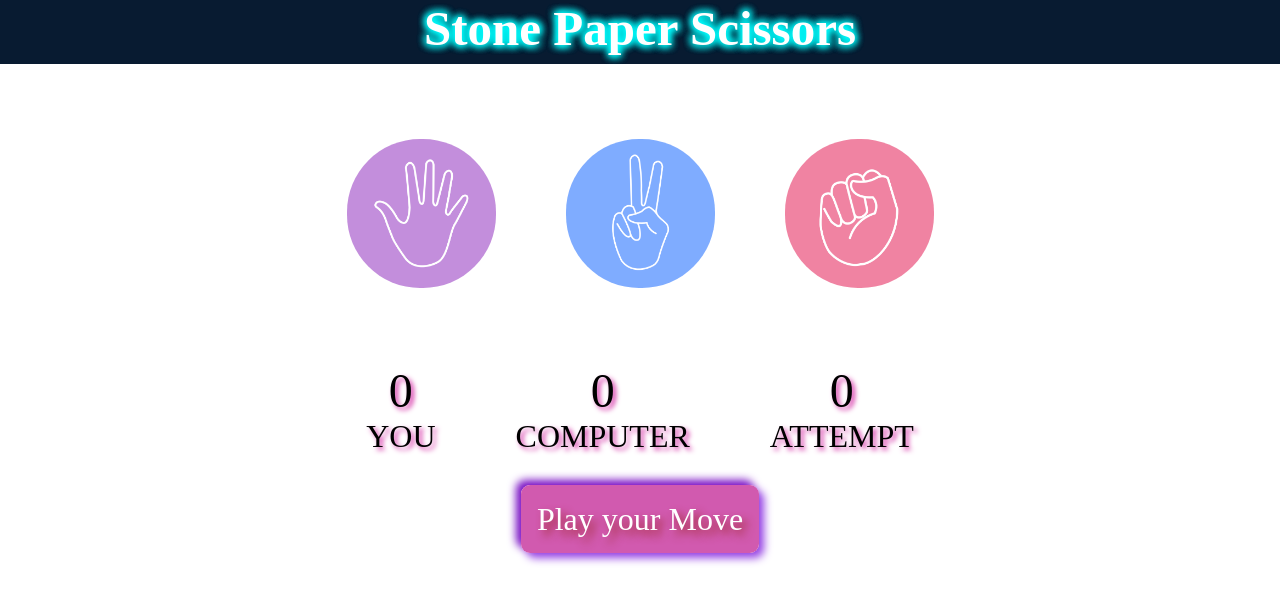
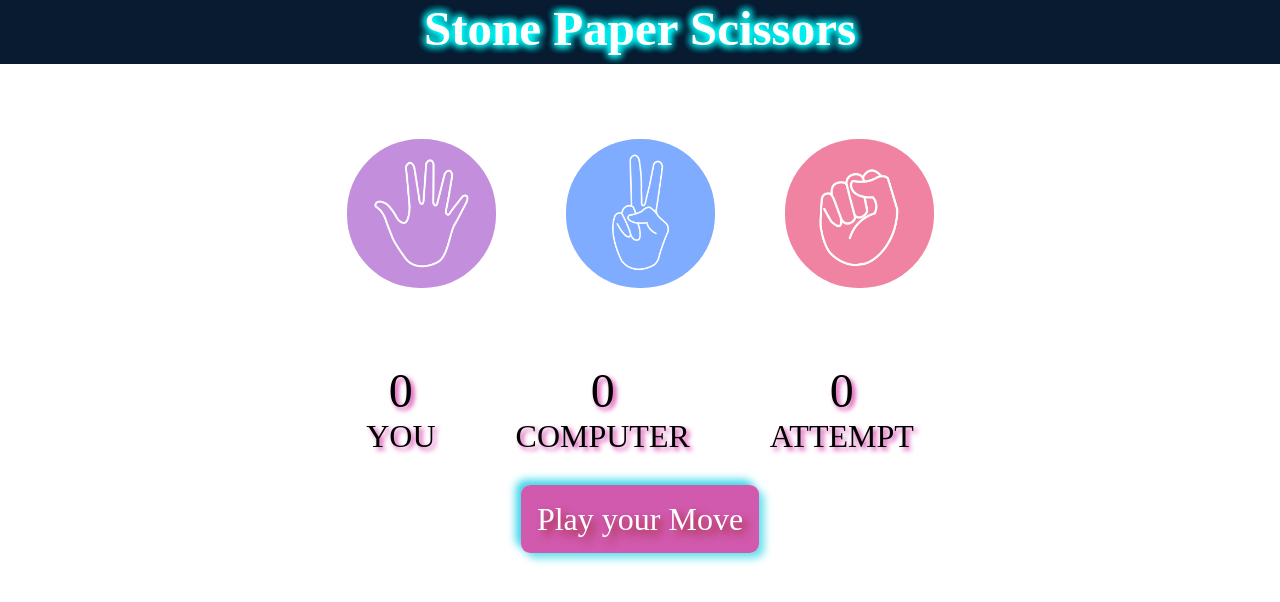
Before and after one commit to mdakifAkhtar/stone-paper-seissor, a plain HTML site: page index.html in a window 1280 px wide. Drawn offline with Linux system fonts and the light colour scheme.

Commit message:
Update index.html
Signed-off-by: MOHAMMAD AKIF AKHTAR <mohammadakifakhtar@gmail.com>

```diff
--- a/index.html
+++ b/index.html
@@ -74,7 +74,7 @@
             display:inline;
             border-radius:9px ;
             padding:1rem ;
-            box-shadow:5px 5px 9px rgb(150, 66, 228),-5px -5px 9px rgb(120, 14, 195);
+            box-shadow:5px 5px 9px rgb(99, 224, 236),-5px -5px 9px rgb(54, 213, 235);
             text-shadow:5px 5px 9px rgb(158, 41, 41) ;
         }
     </style>
```
